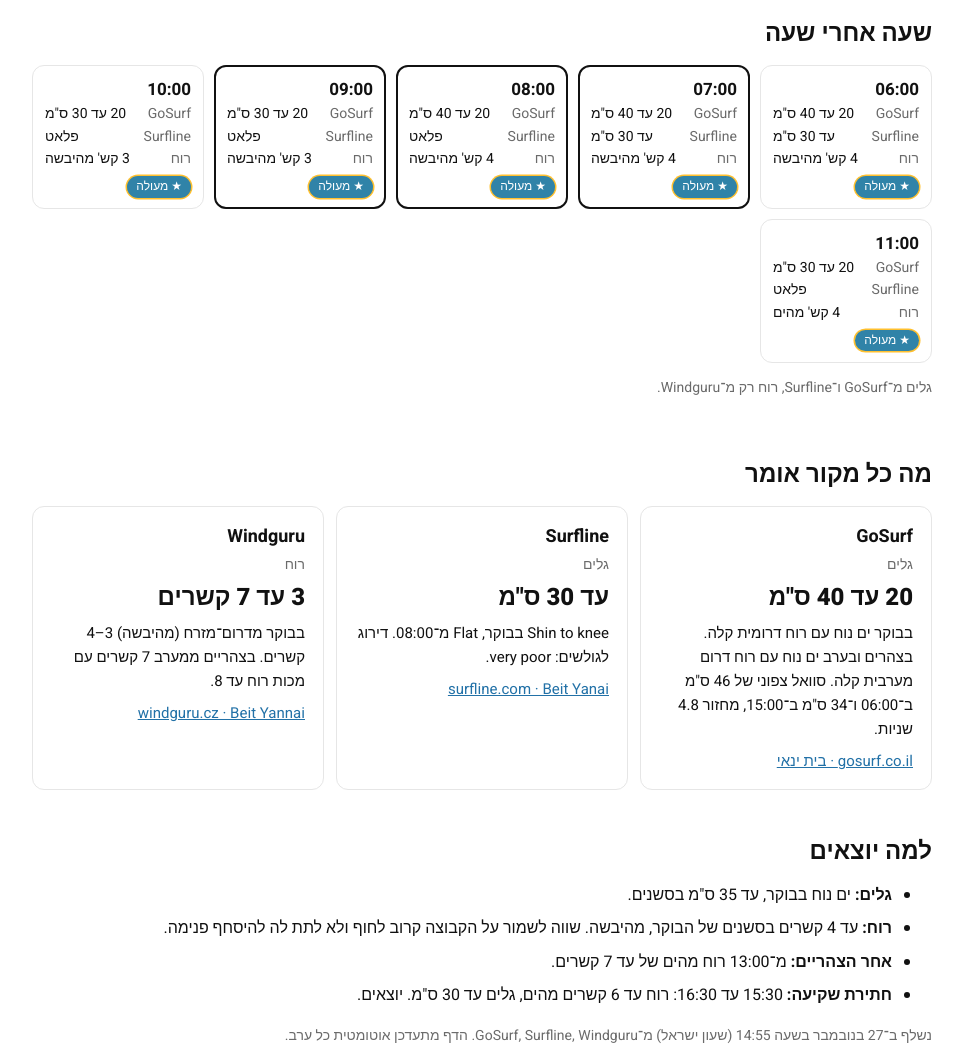
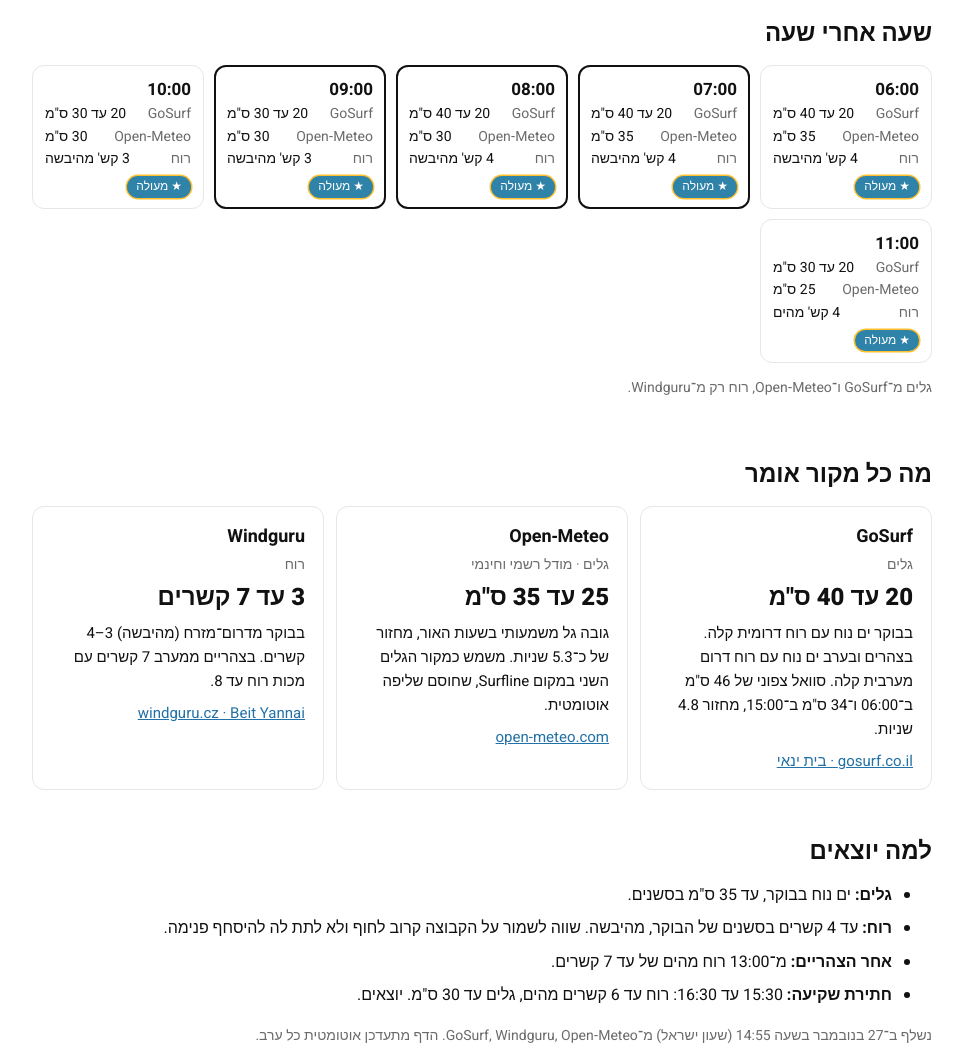
Before and after one commit to darelinbar/supaway-forecast, a website: page docs/index.html in a window 1280 px wide. Shown: the part 1080-2130 px from the top of the page, without its empty margins (158-1121 px from the left). Drawn offline with nearby package versions, Linux system fonts and the light colour scheme.

Commit message:
Use Open-Meteo as the second wave source instead of Surfline
The first run on GitHub fetched GoSurf, Windguru and Open-Meteo, but Surfline
refuses automated requests (HTTP 403). Drop it and show Open-Meteo's marine
model as the second wave source, labelled on the page. Move the job to Node 22.

Co-Authored-By: Claude Opus 5.5 <noreply@anthropic.com>
Claude-Session: https://claude.ai/code/session_01YQBnzCU332tDvSE5wmSEPU

```diff
--- a/docs/data.json
+++ b/docs/data.json
@@ -81,253 +81,6 @@
    }
   }
  },
- "surfline": {
-  "ok": true,
-  "hourly": [
-   {
-    "h": 0,
-    "min": 0,
-    "max": 30,
-    "rel": "Shin to knee"
-   },
-   {
-    "h": 1,
-    "min": 0,
-    "max": 30,
-    "rel": "Shin to knee"
-   },
-   {
-    "h": 2,
-    "min": 0,
-    "max": 30,
-    "rel": "Shin to knee"
-   },
-   {
-    "h": 3,
-    "min": 0,
-    "max": 30,
-    "rel": "Shin to knee"
-   },
-   {
-    "h": 4,
-    "min": 0,
-    "max": 30,
-    "rel": "Shin to knee"
-   },
-   {
-    "h": 5,
-    "min": 0,
-    "max": 30,
-    "rel": "Shin to knee"
-   },
-   {
-    "h": 6,
-    "min": 0,
-    "max": 30,
-    "rel": "Shin to knee"
-   },
-   {
-    "h": 7,
-    "min": 0,
-    "max": 30,
-    "rel": "Shin to knee"
-   },
-   {
-    "h": 8,
-    "min": 0,
-    "max": 0,
-    "rel": "Flat"
-   },
-   {
-    "h": 9,
-    "min": 0,
-    "max": 0,
-    "rel": "Flat"
-   },
-   {
-    "h": 10,
-    "min": 0,
-    "max": 0,
-    "rel": "Flat"
-   },
-   {
-    "h": 11,
-    "min": 0,
-    "max": 0,
-    "rel": "Flat"
-   },
-   {
-    "h": 12,
-    "min": 0,
-    "max": 0,
-    "rel": "Flat"
-   },
-   {
-    "h": 13,
-    "min": 0,
-    "max": 0,
-    "rel": "Flat"
-   },
-   {
-    "h": 14,
-    "min": 0,
-    "max": 0,
-    "rel": "Flat"
-   },
-   {
-    "h": 15,
-    "min": 0,
-    "max": 0,
-    "rel": "Flat"
-   },
-   {
-    "h": 16,
-    "min": 0,
-    "max": 0,
-    "rel": "Flat"
-   },
-   {
-    "h": 17,
-    "min": 0,
-    "max": 0,
-    "rel": "Flat"
-   },
-   {
-    "h": 18,
-    "min": 0,
-    "max": 0,
-    "rel": "Flat"
-   },
-   {
-    "h": 19,
-    "min": 0,
-    "max": 0,
-    "rel": "Flat"
-   },
-   {
-    "h": 20,
-    "min": 0,
-    "max": 0,
-    "rel": "Flat"
-   },
-   {
-    "h": 21,
-    "min": 0,
-    "max": 0,
-    "rel": "Flat"
-   },
-   {
-    "h": 22,
-    "min": 0,
-    "max": 0,
-    "rel": "Flat"
-   },
-   {
-    "h": 23,
-    "min": 0,
-    "max": 0,
-    "rel": "Flat"
-   }
-  ],
-  "rating": [
-   {
-    "h": 0,
-    "key": "VERY_POOR"
-   },
-   {
-    "h": 1,
-    "key": "VERY_POOR"
-   },
-   {
-    "h": 2,
-    "key": "VERY_POOR"
-   },
-   {
-    "h": 3,
-    "key": "VERY_POOR"
-   },
-   {
-    "h": 4,
-    "key": "VERY_POOR"
-   },
-   {
-    "h": 5,
-    "key": "VERY_POOR"
-   },
-   {
-    "h": 6,
-    "key": "VERY_POOR"
-   },
-   {
-    "h": 7,
-    "key": "VERY_POOR"
-   },
-   {
-    "h": 8,
-    "key": "VERY_POOR"
-   },
-   {
-    "h": 9,
-    "key": "VERY_POOR"
-   },
-   {
-    "h": 10,
-    "key": "VERY_POOR"
-   },
-   {
-    "h": 11,
-    "key": "VERY_POOR"
-   },
-   {
-    "h": 12,
-    "key": "VERY_POOR"
-   },
-   {
-    "h": 13,
-    "key": "VERY_POOR"
-   },
-   {
-    "h": 14,
-    "key": "VERY_POOR"
-   },
-   {
-    "h": 15,
-    "key": "VERY_POOR"
-   },
-   {
-    "h": 16,
-    "key": "VERY_POOR"
-   },
-   {
-    "h": 17,
-    "key": "VERY_POOR"
-   },
-   {
-    "h": 18,
-    "key": "VERY_POOR"
-   },
-   {
-    "h": 19,
-    "key": "VERY_POOR"
-   },
-   {
-    "h": 20,
-    "key": "VERY_POOR"
-   },
-   {
-    "h": 21,
-    "key": "VERY_POOR"
-   },
-   {
-    "h": 22,
-    "key": "VERY_POOR"
-   },
-   {
-    "h": 23,
-    "key": "VERY_POOR"
-   }
-  ]
- },
  "windguru": {
   "ok": true,
   "points": [
@@ -393,5 +146,202 @@
    ]
   ]
  },
- "backup": null
+ "backup": {
+  "wind": [
+   [
+    1,
+    4,
+    6,
+    140
+   ],
+   [
+    3,
+    4,
+    6,
+    140
+   ],
+   [
+    5,
+    4,
+    6,
+    140
+   ],
+   [
+    7,
+    4,
+    6,
+    140
+   ],
+   [
+    9,
+    4,
+    6,
+    140
+   ],
+   [
+    11,
+    4,
+    6,
+    140
+   ],
+   [
+    13,
+    4,
+    6,
+    270
+   ],
+   [
+    15,
+    4,
+    6,
+    270
+   ],
+   [
+    17,
+    4,
+    6,
+    270
+   ],
+   [
+    19,
+    4,
+    6,
+    270
+   ],
+   [
+    21,
+    4,
+    6,
+    270
+   ],
+   [
+    23,
+    4,
+    6,
+    270
+   ]
+  ],
+  "waves": [
+   {
+    "h": 0,
+    "cm": 48,
+    "period": 5.3
+   },
+   {
+    "h": 1,
+    "cm": 46,
+    "period": 5.3
+   },
+   {
+    "h": 2,
+    "cm": 44,
+    "period": 5.3
+   },
+   {
+    "h": 3,
+    "cm": 42,
+    "period": 5.3
+   },
+   {
+    "h": 4,
+    "cm": 40,
+    "period": 5.3
+   },
+   {
+    "h": 5,
+    "cm": 38,
+    "period": 5.3
+   },
+   {
+    "h": 6,
+    "cm": 36,
+    "period": 5.3
+   },
+   {
+    "h": 7,
+    "cm": 34,
+    "period": 5.3
+   },
+   {
+    "h": 8,
+    "cm": 32,
+    "period": 5.3
+   },
+   {
+    "h": 9,
+    "cm": 30,
+    "period": 5.3
+   },
+   {
+    "h": 10,
+    "cm": 28,
+    "period": 5.3
+   },
+   {
+    "h": 11,
+    "cm": 26,
+    "period": 5.3
+   },
+   {
+    "h": 12,
+    "cm": 26,
+    "period": 5.3
+   },
+   {
+    "h": 13,
+    "cm": 26,
+    "period": 5.3
+   },
+   {
+    "h": 14,
+    "cm": 26,
+    "period": 5.3
+   },
+   {
+    "h": 15,
+    "cm": 26,
+    "period": 5.3
+   },
+   {
+    "h": 16,
+    "cm": 26,
+    "period": 5.3
+   },
+   {
+    "h": 17,
+    "cm": 26,
+    "period": 5.3
+   },
+   {
+    "h": 18,
+    "cm": 26,
+    "period": 5.3
+   },
+   {
+    "h": 19,
+    "cm": 26,
+    "period": 5.3
+   },
+   {
+    "h": 20,
+    "cm": 26,
+    "period": 5.3
+   },
+   {
+    "h": 21,
+    "cm": 26,
+    "period": 5.3
+   },
+   {
+    "h": 22,
+    "cm": 26,
+    "period": 5.3
+   },
+   {
+    "h": 23,
+    "cm": 26,
+    "period": 5.3
+   }
+  ]
+ }
 }
--- a/docs/index.html
+++ b/docs/index.html
@@ -86,7 +86,7 @@ h2{font-size:24px;margin:0 0 16px;line-height:1.2;font-weight:800}
 <section class="band" style="padding-top:0"><div class="wrap">
   <h2>שעה אחרי שעה</h2>
   <div class="hours" id="hours"></div>
-  <p class="note">גלים מ־GoSurf ו־Surfline, רוח רק מ־Windguru.</p>
+  <p class="note">גלים מ־GoSurf ו־Open‑Meteo, רוח רק מ־Windguru.</p>
 </div></section>
 
 <section class="band" style="padding-top:0"><div class="wrap">
@@ -114,14 +114,14 @@ const range=(a,b)=>{const r=[];for(let h=a;h<=b+1e-9;h+=.5)r.push(h);return r};
 
 function render(D){
   const B=D.backup||{wind:[],waves:[]};
-  const goOk=D.gosurf&&D.gosurf.ok, slOk=D.surfline&&D.surfline.ok, wgOk=D.windguru&&D.windguru.ok;
+  const goOk=D.gosurf&&D.gosurf.ok, omOk=!!(B.waves&&B.waves.length), wgOk=D.windguru&&D.windguru.ok;
   // גלים
   const goRows=goOk?Object.entries(D.gosurf.rows).map(([h,r])=>[+h,r.wave[0],r.wave[1],r]).sort((a,b)=>a[0]-b[0])
     :B.waves.filter(w=>w.h%3===0).map(w=>[w.h,Math.round(w.cm*0.6/10)*10,Math.round(w.cm/10)*10,{period:w.period}]);
   const goMax=goRows.map(r=>[r[0],r[2]]);
   const goAt=h=>{const r=goRows.filter(x=>x[0]<=h).pop()||goRows[0];return r?[r[1],r[2]]:[0,0]};
-  const slAt=h=>{if(!slOk)return null;const r=D.surfline.hourly.find(x=>x.h===Math.floor(h));return r?[r.min,r.max]:null};
-  const waveAt=h=>Math.max(lerp(goMax,h),(slAt(h)||[0,0])[1]);
+  const omAt=h=>{if(!omOk)return null;const r=B.waves.find(x=>x.h===Math.floor(h));return r?Math.round(r.cm/5)*5:null};
+  const waveAt=h=>Math.max(lerp(goMax,h),omAt(h)||0);
   // רוח
   const WG=(wgOk?D.windguru.points:B.wind).slice().sort((a,b)=>a[0]-b[0]);
   const WIND=WG.map(w=>[w[0],w[1]]),GUST=WG.map(w=>[w[0],w[2]]);
@@ -140,7 +140,7 @@ function render(D){
   $('whyWord').textContent=anyNo?'מבטלים':anyMid?'לשיקולכם':'יוצאים';
   // שעה אחרי שעה
   const best=[...new Set([s1.st,s1.st+.5,s2.st,s2.st+.5].map(Math.floor))];
-  $('hours').innerHTML=[6,7,8,9,10,11].map(h=>{const g=goAt(h),s=slAt(h),w=wgAt(h),v=verdict(w[1],Math.max(g[1],(s||[0,0])[1]));return`<div class="h${best.includes(h)?' best':''}"><b>${pad(h)}:00</b><div class="r"><span>${goOk?'GoSurf':'גלים (גיבוי)'}</span><span>${g[1]?g[0]+' עד '+g[1]+' ס"מ':'פלטה'}</span></div>${slOk?`<div class="r"><span>Surfline</span><span>${s&&s[1]?'עד '+s[1]+' ס"מ':'פלאט'}</span></div>`:''}<div class="r"><span>רוח</span><span>${w[1]} קש' ${onshore(w[3])?'מהים':'מהיבשה'}</span></div><span class="tag${v[0]==='top'?' top':''}">${v[1]}</span></div>`}).join('');
+  $('hours').innerHTML=[6,7,8,9,10,11].map(h=>{const g=goAt(h),o=omAt(h),w=wgAt(h),v=verdict(w[1],Math.max(g[1],o||0));return`<div class="h${best.includes(h)?' best':''}"><b>${pad(h)}:00</b><div class="r"><span>${goOk?'GoSurf':'גלים (גיבוי)'}</span><span>${g[1]?g[0]+' עד '+g[1]+' ס"מ':'פלטה'}</span></div>${goOk&&o!=null?`<div class="r"><span>Open‑Meteo</span><span>${o} ס"מ</span></div>`:''}<div class="r"><span>רוח</span><span>${w[1]} קש' ${onshore(w[3])?'מהים':'מהיבשה'}</span></div><span class="tag${v[0]==='top'?' top':''}">${v[1]}</span></div>`}).join('');
   // כותרת וטקסט
   const day=WG.filter(w=>w[0]>=6&&w[0]<=17),dMax=Math.max(...day.map(w=>w[1])),dGust=Math.max(...day.map(w=>w[2]));
   const mWind=[s1.wind,s2.wind],mWave=Math.max(s1.wave,s2.wave);
@@ -148,10 +148,10 @@ function render(D){
   const tail=allTop?'יום מעולה לקבוצות.':anyNo?'עדיף לבטל.':anyMid?'קרוב לגבול, החלטה שלכם.':'אפשר לצאת עם קבוצות.';
   const wr=Math.min(...mWind)===Math.max(...mWind)?Math.max(...mWind):Math.min(...mWind)+'–'+Math.max(...mWind);
   $('h1').textContent=`בסשנים של הבוקר: ${seaWord} ורוח של ${wr} קשרים. ${tail}`;
-  const goM=goAt(7),slFlat=slOk?D.surfline.hourly.find(x=>x.h>=6&&x.max===0):null,turn=day.find(w=>onshore(w[3])&&w[1]>=5);
+  const goM=goAt(7),omM=omOk?Math.max(...[6,7,8,9,10,11].map(h=>omAt(h)||0)):null,turn=day.find(w=>onshore(w[3])&&w[1]>=5);
   $('lead').textContent=[
     goOk?`GoSurf: גלים של ${goM[0]} עד ${goM[1]} ס"מ בבוקר.`:'GoSurf לא התעדכן, הגלים מגיבוי.',
-    slOk?(slFlat?`Surfline מראה פלאט מ־${pad(slFlat.h)}:00.`:`Surfline: עד ${Math.max(...D.surfline.hourly.filter(x=>x.h>=6&&x.h<=11).map(x=>x.max))} ס"מ בבוקר.`):'',
+    goOk&&omOk?`Open‑Meteo: עד ${omM} ס"מ בבוקר.`:'',
     `${wgOk?'לפי Windguru':'לפי הגיבוי'} הרוח לא עוברת ${dMax} קשרים בשעות האור.`,
     turn?`מ־${pad(turn[0])}:00 בריזה מהים.`:''].filter(Boolean).join(' ');
   $('pills').innerHTML=`<span class="pill">רוח מקסימלית: <b>${dMax} קש' (מכות רוח עד ${dGust})</b></span><span class="pill">זריחה <b>${esc(D.sunrise)}</b> · שקיעה <b>${esc(D.sunset)}</b></span>`;
@@ -161,8 +161,7 @@ function render(D){
   const cards=[];
   if(goOk){const r6=D.gosurf.rows[6]||goRows[0][3],r15=D.gosurf.rows[15];cards.push(`<div class="card"><h3>GoSurf</h3><div class="role">גלים</div><div class="v">${Math.min(...goDay.map(r=>r[1]))} עד ${Math.max(...goDay.map(r=>r[2]))} ס"מ</div><p>${esc(D.gosurf.summary||'')}${r6?` סוואל ${esc(r6.swellDir)} של ${r6.swellCm} ס"מ ב־06:00${r15?` ו־${r15.swellCm} ס"מ ב־15:00`:''}, מחזור ${r6.period} שניות.`:''}</p><p class="note"><a href="https://www.gosurf.co.il/forecast/beit-yanai">gosurf.co.il · בית ינאי</a></p></div>`)}
   else cards.push(`<div class="card"><h3>GoSurf ${bk}</h3><div class="role">גלים</div><p>GoSurf לא ענה בשליפה האחרונה. הגלים בדף מגיעים מ־Open‑Meteo עד שיחזור.</p></div>`);
-  if(slOk){const m=D.surfline.hourly.filter(x=>x.h>=6&&x.h<=17),rat=(D.surfline.rating.find(r=>r.h===8)||{}).key||'';cards.push(`<div class="card"><h3>Surfline</h3><div class="role">גלים</div><div class="v">עד ${Math.max(...m.map(x=>x.max))} ס"מ</div><p>${esc((m.find(x=>x.h===7)||m[0]).rel)} בבוקר${slFlat?`, Flat מ־${pad(slFlat.h)}:00`:''}.${rat?` דירוג לגולשים: ${esc(rat.replace('_',' ').toLowerCase())}.`:''}</p><p class="note"><a href="https://www.surfline.com/surf-report/beit-yanai/584204204e65fad6a7709aa8">surfline.com · Beit Yanai</a></p></div>`)}
-  else cards.push(`<div class="card"><h3>Surfline ${bk}</h3><div class="role">גלים</div><p>Surfline לא ענה בשליפה האחרונה, אז הוא לא נכלל בחישוב היום.</p></div>`);
+  if(omOk&&goOk){const m=B.waves.filter(x=>x.h>=6&&x.h<=17),per=(B.waves.find(x=>x.h===7)||m[0]).period;cards.push(`<div class="card"><h3>Open‑Meteo</h3><div class="role">גלים · מודל רשמי וחינמי</div><div class="v">${Math.round(Math.min(...m.map(x=>x.cm))/5)*5} עד ${Math.round(Math.max(...m.map(x=>x.cm))/5)*5} ס"מ</div><p>גובה גל משמעותי בשעות האור, מחזור של כ־${per} שניות. משמש כמקור הגלים השני במקום Surfline, שחוסם שליפה אוטומטית.</p><p class="note"><a href="https://open-meteo.com/en/docs/marine-weather-api">open-meteo.com</a></p></div>`)}
   const am=WG.filter(w=>w[0]>=5&&w[0]<=9),aft=WG.filter(w=>w[0]>=13&&w[0]<=15);
   cards.push(`<div class="card"><h3>Windguru${wgOk?'':' '+bk}</h3><div class="role">רוח</div><div class="v">${Math.min(...day.map(w=>w[1]))} עד ${dMax} קשרים</div><p>בבוקר מ${dirName(am[1]?am[1][3]:am[0][3])} ${onshore((am[1]||am[0])[3])?'(מהים)':'(מהיבשה)'} ${Math.min(...am.map(w=>w[1]))}–${Math.max(...am.map(w=>w[1]))} קשרים. ${aft.length?`בצהריים מ${dirName(aft[0][3])} ${Math.max(...aft.map(w=>w[1]))} קשרים עם מכות רוח עד ${Math.max(...aft.map(w=>w[2]))}.`:''}</p>${wgOk?'<p class="note"><a href="https://www.windguru.cz/771">windguru.cz · Beit Yannai</a></p>':''}</div>`);
   $('src').innerHTML=cards.join('');
@@ -175,7 +174,7 @@ function render(D){
   ].filter(Boolean).map(t=>`<li>${t}</li>`).join('');
   // חותמת זמן ותוקף
   const gen=new Date(D.generatedAt),genTxt=new Intl.DateTimeFormat('he-IL',{timeZone:'Asia/Jerusalem',day:'numeric',month:'long',hour:'2-digit',minute:'2-digit'}).format(gen);
-  const ok=[goOk&&'GoSurf',slOk&&'Surfline',wgOk&&'Windguru'].filter(Boolean),bad=[!goOk&&'GoSurf',!slOk&&'Surfline',!wgOk&&'Windguru'].filter(Boolean);
+  const ok=[goOk&&'GoSurf',wgOk&&'Windguru',omOk&&'Open‑Meteo'].filter(Boolean),bad=[!goOk&&'GoSurf',!wgOk&&'Windguru'].filter(Boolean);
   $('stamp').textContent=`נשלף ב־${genTxt} (שעון ישראל) מ־${ok.join(', ')||'Open‑Meteo בלבד'}.${bad.length?` לא ענו: ${bad.join(', ')}, הוחלפו בגיבוי מ־Open‑Meteo.`:''} הדף מתעדכן אוטומטית כל ערב.`;
   const dateTxt=new Intl.DateTimeFormat('he-IL',{weekday:'long',day:'numeric',month:'long',timeZone:'UTC'}).format(new Date(D.date+'T12:00:00Z'));
   $('date').textContent=`${dateTxt} · תחזית בית ינאי`;
```
Also changed, not shown: scripts/fetch.mjs (+5 -27 lines), .github/workflows/update-forecast.yml, README.md.
